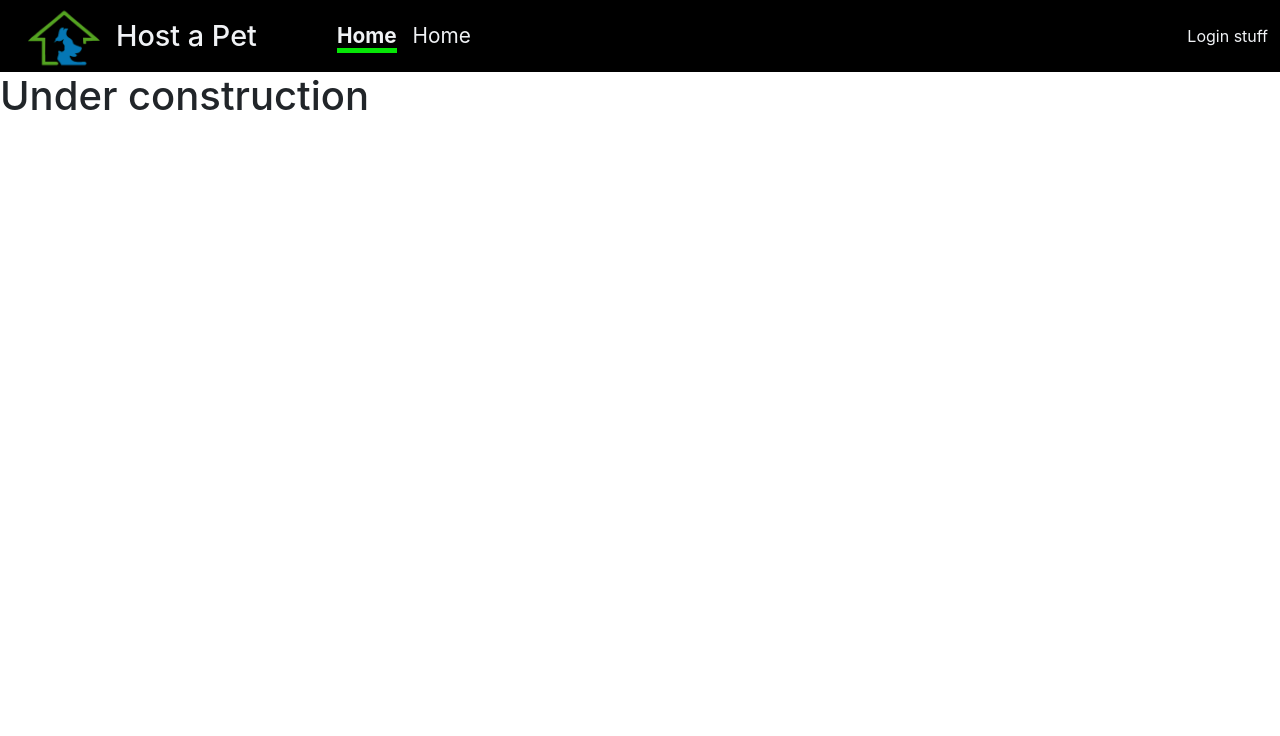
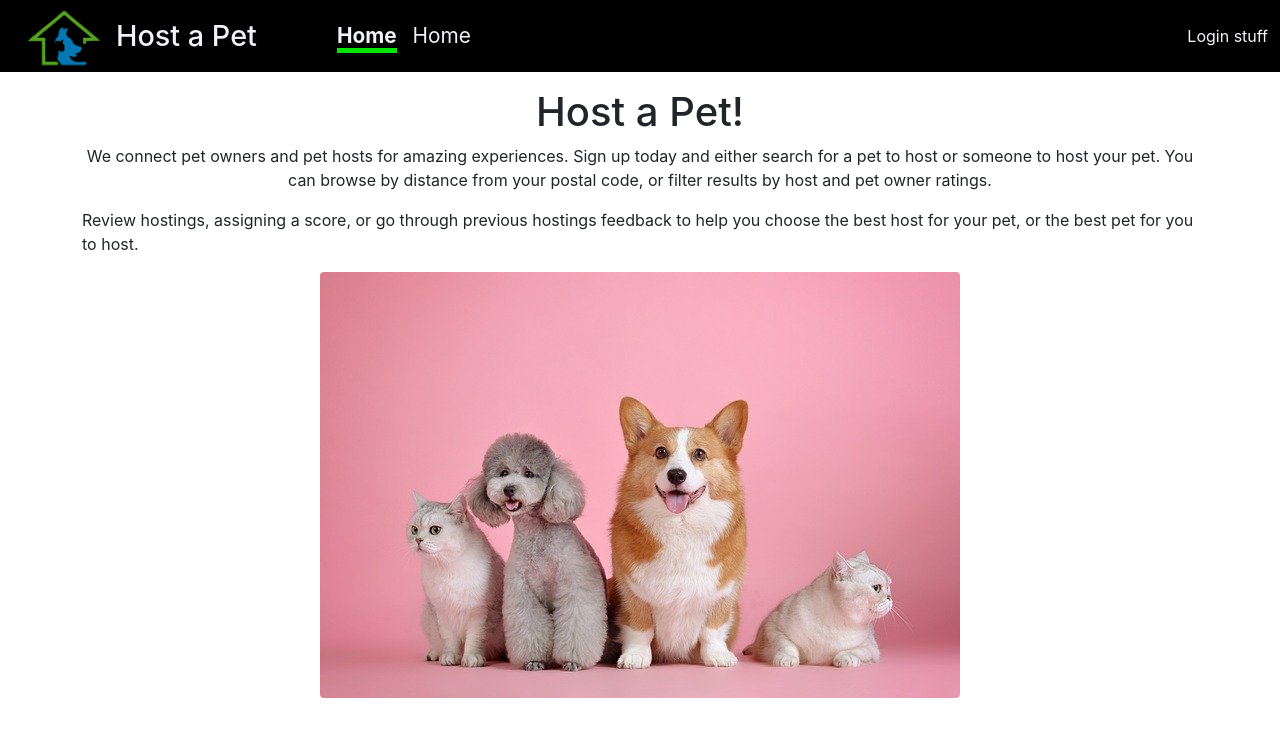
Before and after one commit to fsperoni/Host_A_Pet, a React (Create React App) app: page / in a window 1280 px wide. Shown: the top 736 px of the page. Built offline with nearby package versions, Linux system fonts and the light colour scheme.

Commit message:
worked on home page

```diff
--- a/src/components/Header.js
+++ b/src/components/Header.js
@@ -9,7 +9,7 @@ const Header = () => {
   // const { currentUser } = useContext(UserContext);
   const logged = false;
   return (
-    <Navbar expand="md" direction="horizontal">
+    <Navbar expand="sm" direction="horizontal">
       <NavLink end to="/" className="navbar-brand">
         <div className="d-flex">
           <img src={logoImg} alt="Host a Pet"/>
--- a/src/components/Home.js
+++ b/src/components/Home.js
@@ -1,8 +1,22 @@
 import React from 'react';
+import pets from '../assets/pets.jpeg';
 
 const Home = () => {
   return (
-    <h1>Under construction</h1>
+    <div className="container mt-3">
+      <h1 className="text-center">Host a Pet!</h1>
+      <p className="text-center" >
+        We connect pet owners and pet hosts for amazing experiences. Sign up today
+        and either search for a pet to host or someone to host your pet. You can browse
+        by distance from your postal code, or filter results by host and pet owner
+        ratings.
+      </p>
+      <p>Review hostings, assigning a score, or go through previous hostings
+        feedback to help you choose the best host for your pet, or the best pet for you
+        to host.
+      </p>
+      <img className="img-fluid rounded mx-auto d-block" src={pets} />
+    </div>
   )
 }
 
```
Also changed, not shown: 2 other files (tests, documents, lock files or other folders).
